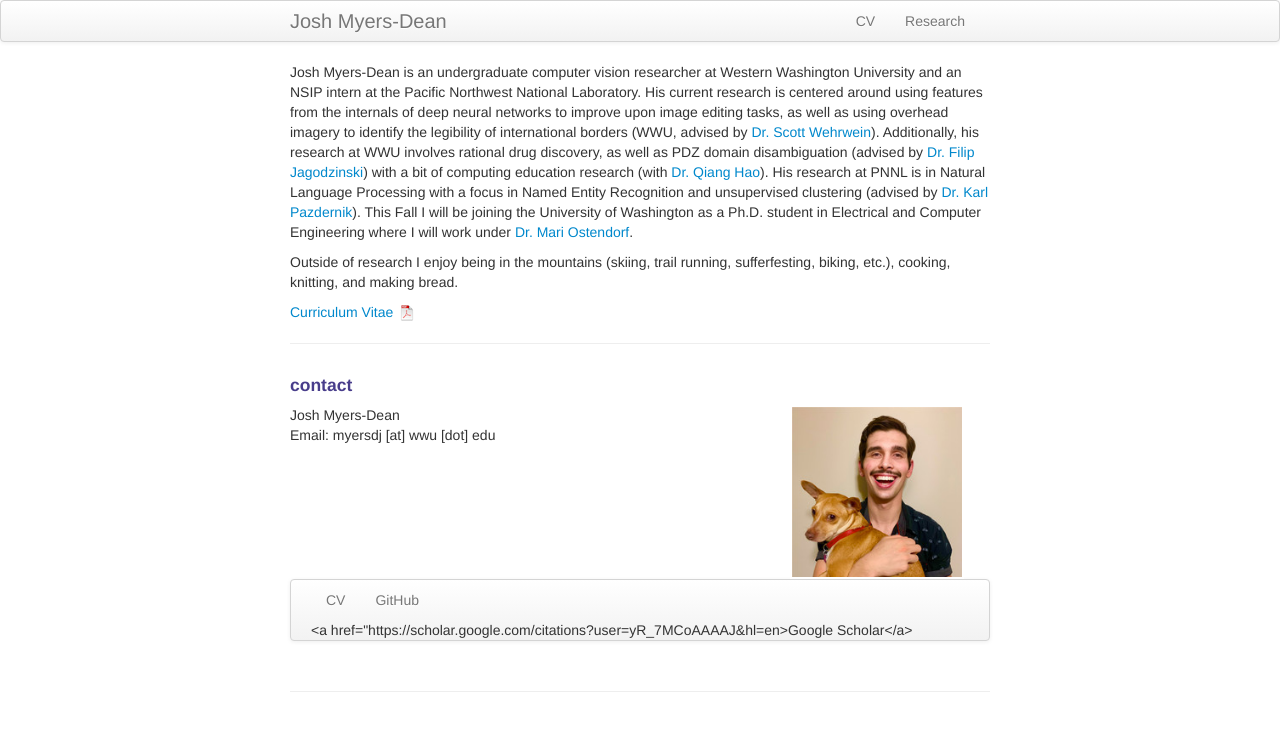
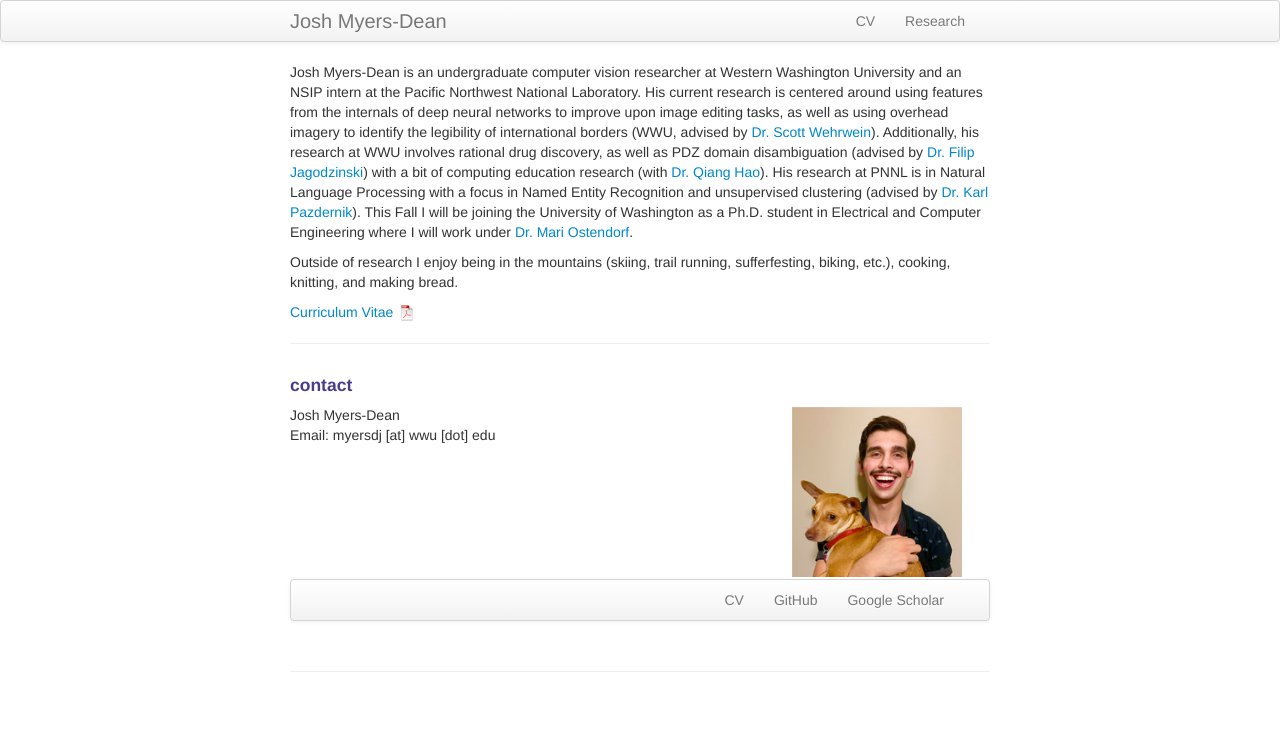
Before and after one commit to joshmyersdean/_joshmyersdean.github.io, a Jekyll site: the page built from index.md, in a window 1280 px wide. Shown: the top 731 px of the page. Built offline with Jekyll 4.4.1, drawn with Linux system fonts in a browser that asks for light colours.

Commit message:
Update index.md

```diff
--- a/index.md
+++ b/index.md
@@ -37,7 +37,7 @@ Outside of research I enjoy being in the mountains (skiing, trail running, suffe
       <ul class="nav">
           <li><a href="{{ BASE_PATH }}/assets/CV.pdf">CV</a></li>
           <li><a href="https://github.com/joshmyersdean">GitHub</a></li>
-          <li><a href="https://scholar.google.com/citations?user=yR_7MCoAAAAJ&hl=en>Google Scholar</a></li>
+          <li><a href="https://scholar.google.com/citations?user=yR_7MCoAAAAJ&hl=en">Google Scholar</a></li>
       </ul>
   </div>
 </div>
```
